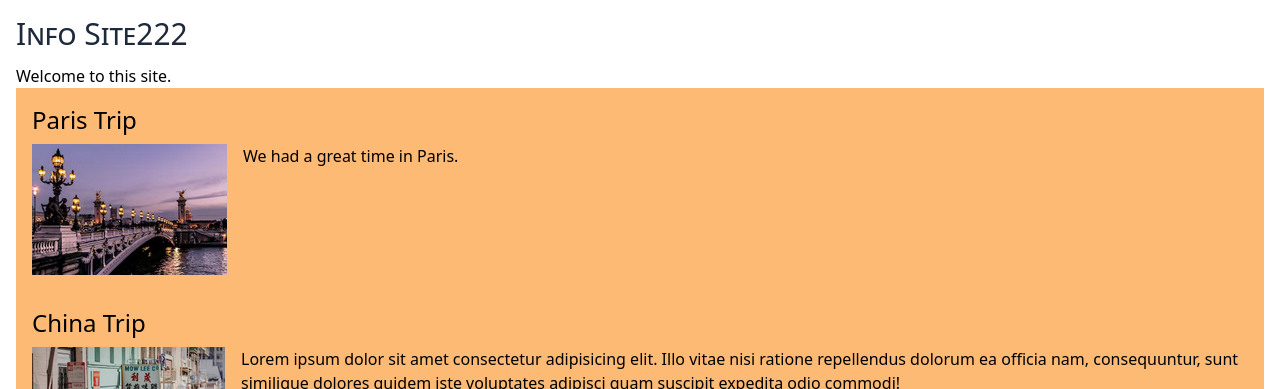
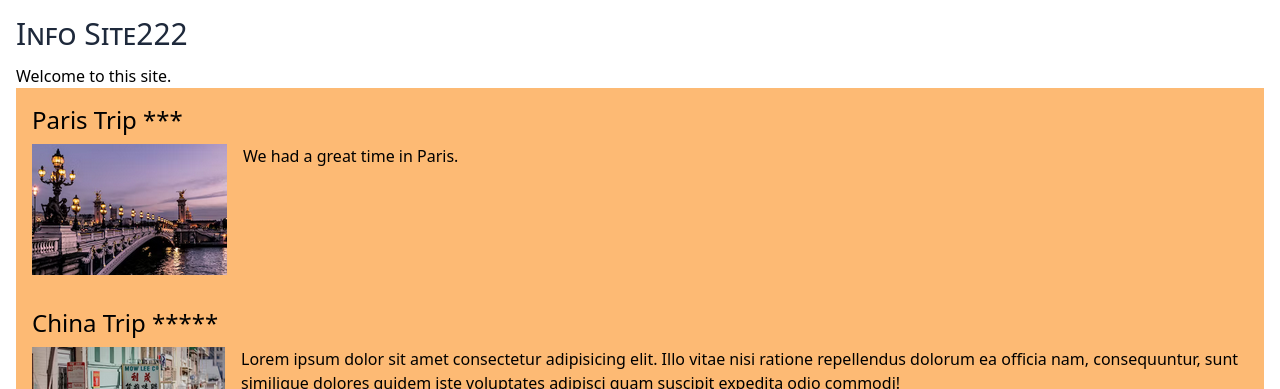
Before and after one commit to edwardtanguay/et992-vite-react-component-demo, a React (Vite) app: page / in a window 1280 px wide. Shown: the top 389 px of the page. Built offline with nearby package versions, Linux system fonts and the light colour scheme.

Commit message:
stars in

```diff
--- a/src/App.tsx
+++ b/src/App.tsx
@@ -7,8 +7,8 @@ export const App = () => {
 		<>
 			<Header />
 			<p>Welcome to this site.</p>
-			<ImageBox title="Paris Trip" imageFile="paris.png" body="We had a great time in Paris."/>
-			<ImageBox title="China Trip" imageFile="city.png" body="Lorem ipsum dolor sit amet consectetur adipisicing elit. Illo vitae nisi ratione repellendus dolorum ea officia nam, consequuntur, sunt similique dolores quidem iste voluptates adipisci quam suscipit expedita odio commodi!" />
+			<ImageBox title="Paris Trip" imageFile="paris.png" body="We had a great time in Paris." stars={3} />
+			<ImageBox title="China Trip" imageFile="city.png" body="Lorem ipsum dolor sit amet consectetur adipisicing elit. Illo vitae nisi ratione repellendus dolorum ea officia nam, consequuntur, sunt similique dolores quidem iste voluptates adipisci quam suscipit expedita odio commodi!" stars={16} />
 			<Footer />
 		</>
 	);
--- a/src/components/ImageBox.tsx
+++ b/src/components/ImageBox.tsx
@@ -2,12 +2,14 @@ interface IProps {
 	title: string;
 	imageFile: string;
 	body: string;
+	stars: number;
 }
 
-export const ImageBox = ({title, imageFile, body } : IProps) => {
+export const ImageBox = ({title, imageFile, body, stars } : IProps) => {
+	stars = stars > 5 ? 5 : stars;
 	return (
 		<div className="bg-orange-300 p-4">
-			<h2 className="mb-2 text-2xl">{title}</h2>
+			<h2 className="mb-2 text-2xl">{title} {'*'.repeat(stars)}</h2>
 			<div className="flex gap-4">
 				<img src={`images/${imageFile}`} />
 				<p>{body}</p>
```
